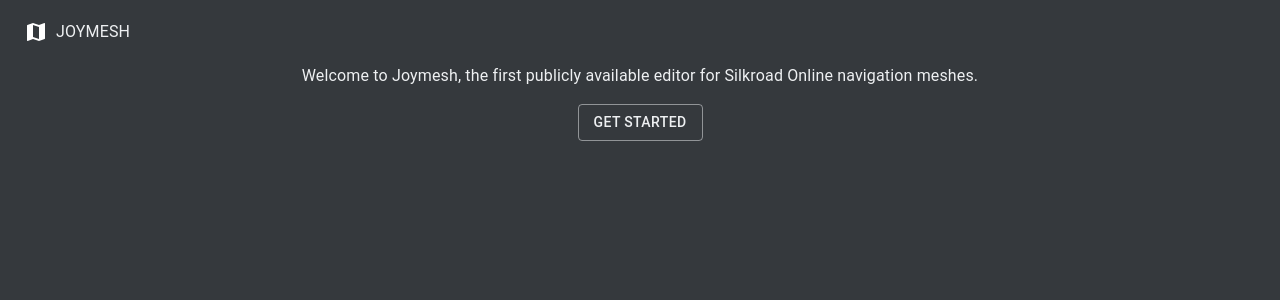
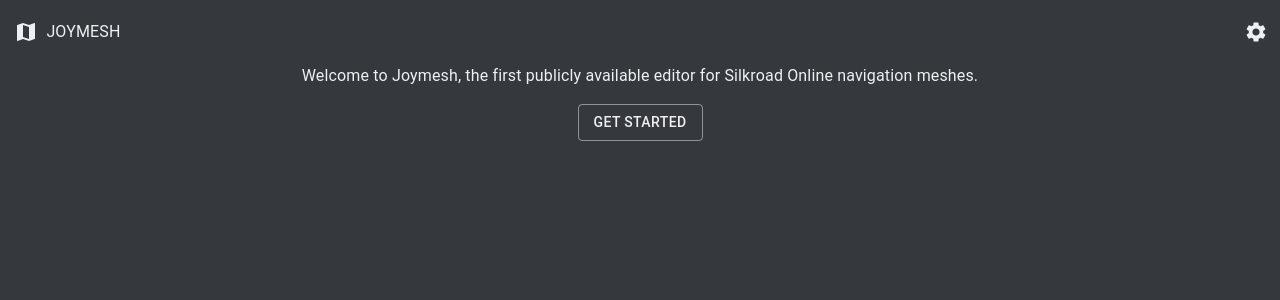
Before and after one commit to ferdoran/joymesh, a React (Create React App) app in the folder frontend/: page / in a window 1280 px wide. Shown: the top 300 px of the page. Built offline with nearby package versions, Linux system fonts and the light colour scheme.

Commit message:
Add settings

```diff
--- a/frontend/src/App.tsx
+++ b/frontend/src/App.tsx
@@ -1,23 +1,32 @@
-import React, {createContext} from 'react';
+import React, {createContext, useState} from 'react';
 import {CssBaseline, Stack, StyledEngineProvider, ThemeProvider} from "@mui/material";
 import Theme from "./theme";
 import styles from './App.module.scss'
 import {useRoutes} from "react-router-dom";
 import {routesConfig} from "./routes/Config";
 import Header from "./components/Header";
+import {Settings} from "./components/SettingsDrawer/Settings";
 
-export const FilesContext = createContext<Map<string, File>>(new Map<string, File>())
+export const SettingsContext = createContext({
+    settings: new Settings(),
+    setSettings: (_settings: Settings) => {}
+})
+
 export default function App() {
     const routesElement = useRoutes(routesConfig)
+    const [settings, setSettings] = useState(new Settings())
+    const settingsValue = {settings, setSettings}
     return (
         <React.StrictMode>
             <StyledEngineProvider injectFirst>
                 <ThemeProvider theme={Theme}>
-                    <CssBaseline/>
-                    <Stack direction="column" className={styles.app}>
-                        <div className={styles.app__header}><Header /></div>
-                        <div className={styles.app__content}>{routesElement}</div>
-                    </Stack>
+                    <SettingsContext.Provider value={settingsValue}>
+                        <CssBaseline/>
+                        <Stack direction="column" className={styles.app}>
+                            <div className={styles.app__header}><Header /></div>
+                            <div className={styles.app__content}>{routesElement}</div>
+                        </Stack>
+                    </SettingsContext.Provider>
                 </ThemeProvider>
             </StyledEngineProvider>
         </React.StrictMode>
--- a/frontend/src/components/Header/Header.module.scss
+++ b/frontend/src/components/Header/Header.module.scss
@@ -4,8 +4,23 @@
   padding-left: .5rem;
   padding-right: .5rem;
   text-decoration: none;
+  flex-grow: 1;
 
   &:visited {
     color: colors.$primary;
   }
 }
+
+.toolbar {
+  padding-left: .9rem;
+  height: 100%;
+  color: colors.$primary;
+
+  &__divider {
+    background-color: colors.$primary;
+  }
+
+  &__settings {
+    color: colors.$primary;
+  }
+}
--- a/frontend/src/components/Header/Header.tsx
+++ b/frontend/src/components/Header/Header.tsx
@@ -1,16 +1,23 @@
-import {AppBar, Container, Link, Toolbar} from "@mui/material"
+import {AppBar, Container, IconButton, Link, Toolbar} from "@mui/material"
 import {Link as RouterLink} from "react-router-dom"
 import MapIcon from "@mui/icons-material/Map"
 import styles from "./Header.module.scss"
+import {Settings} from "@mui/icons-material";
+import {useState} from "react";
+import SettingsDrawer from "../SettingsDrawer";
 
 export default function Header() {
+    const [showSettings, setShowSettings] = useState(false)
+
     return (
         <AppBar position="static" color="secondary" elevation={0}>
-            <Container maxWidth="xl">
-                <Toolbar disableGutters>
-                    <MapIcon />
+            <Container maxWidth={false} disableGutters>
+                <Toolbar disableGutters className={styles.toolbar}>
+                    <MapIcon/>
                     <Link component={RouterLink} to="/" noWrap className={styles.title}>JOYMESH</Link>
+                    <IconButton size="large" className={styles.toolbar__settings} onClick={() => setShowSettings(true)}><Settings /></IconButton>
                 </Toolbar>
+                <SettingsDrawer open={showSettings} onClose={() => setShowSettings(false)} />
             </Container>
         </AppBar>
     )
--- a/frontend/src/components/NavmeshViewer/RegionMesh.tsx
+++ b/frontend/src/components/NavmeshViewer/RegionMesh.tsx
@@ -1,11 +1,12 @@
 import * as THREE from 'three'
 import {Euler, PlaneGeometry} from 'three'
-import {useEffect, useRef, useState} from "react";
+import {useContext, useEffect, useRef, useState} from "react";
 import {RegionDetails} from "../../api/ApiClient";
 import {Line, Text, Plane} from "@react-three/drei"
 import {extend} from "@react-three/fiber";
 import {ScaleFactor} from "./NavmeshViewer";
 import ObjectMesh from "./ObjectMesh";
+import {SettingsContext} from "../../App";
 
 extend({Line})
 
@@ -17,6 +18,7 @@ const toWorld = (num: number) => num * 1920 * ScaleFactor
 const defaultColor = "#777"
 
 export function RegionMesh({region}: RegionProps) {
+    const {settings} = useContext(SettingsContext)
     const ref = useRef<THREE.Group>(null!)
     const [p1] = useState<THREE.Vector3>(new THREE.Vector3(
         toWorld(region.meta.X) + (1920 * ScaleFactor * .5),
@@ -51,9 +53,9 @@ export function RegionMesh({region}: RegionProps) {
                 <meshBasicMaterial color={defaultColor} wireframe={true}></meshBasicMaterial>
             </Plane>
             <group>
-                {region.objects.map((object, i) => (
+                {settings.objectSettings.enableRenderCells ? region.objects.map((object, i) => (
                     <ObjectMesh key={i} regionMeta={region.meta} instance={object}/>
-                ))}
+                )): <></>}
             </group>
         </group>
     )
--- /dev/null
+++ b/frontend/src/components/SettingsDrawer/ObjectSettingsView.tsx
@@ -0,0 +1,35 @@
+import {Checkbox, FormControlLabel, FormGroup, Stack, Typography} from "@mui/material";
+import {SettingsContext} from "../../App";
+import {useContext} from "react";
+import {ObjectSettings} from "./Settings";
+
+
+export default function ObjectSettingsView() {
+    const {settings, setSettings} = useContext(SettingsContext)
+    const updateObjectSettings = (objectSettings: ObjectSettings) => {
+        setSettings({
+            ...settings,
+            objectSettings: objectSettings
+        })
+    }
+
+    return (
+        <Stack direction="column">
+            <Typography variant="h6">Object Settings</Typography>
+            <FormGroup>
+                <FormControlLabel
+                    control={
+                        <Checkbox
+                            onChange={(event) => updateObjectSettings({
+                                    ...settings.objectSettings,
+                                    enableRenderCells: event.target.checked
+                            })}
+                            checked={settings.objectSettings.enableRenderCells}
+                        />
+                    }
+                    label="Enable Cell Rendering"
+                />
+            </FormGroup>
+        </Stack>
+    )
+}
--- /dev/null
+++ b/frontend/src/components/SettingsDrawer/Settings.tsx
@@ -0,0 +1,13 @@
+export class Settings {
+    objectSettings: ObjectSettings
+
+    constructor() {
+        this.objectSettings = {
+            enableRenderCells: true
+        }
+    }
+}
+
+export interface ObjectSettings {
+    enableRenderCells: boolean
+}
--- /dev/null
+++ b/frontend/src/components/SettingsDrawer/SettingsDrawer.module.scss
@@ -0,0 +1,17 @@
+@use "src/styles/_colors.scss";
+
+.drawer {
+
+    &__content {
+        color: colors.$primary;
+        height: 100%;
+        background-color: colors.$bg-primary;
+        padding: 4rem 4rem;
+    }
+
+    &__closeButton {
+        position: absolute;
+        color: colors.$primary;
+        left: 1rem;
+    }
+}
--- /dev/null
+++ b/frontend/src/components/SettingsDrawer/SettingsDrawer.tsx
@@ -0,0 +1,23 @@
+import {Drawer, IconButton} from "@mui/material";
+import styles from "./SettingsDrawer.module.scss"
+import Box from "@mui/material/Box"
+import ObjectSettingsView from "./ObjectSettingsView";
+import {ChevronRight} from "@mui/icons-material";
+
+
+type SettingsWindowProps = {
+    open: boolean
+    onClose: () => void
+}
+export default function SettingsDrawer({open, onClose}: SettingsWindowProps) {
+    return (
+        <Drawer elevation={0} anchor="right" open={open} onClose={onClose} className={styles.drawer}>
+                <IconButton className={styles.drawer__closeButton} onClick={onClose} edge="start">
+                    <ChevronRight fontSize="large" />
+                </IconButton>
+            <Box component="form" className={styles.drawer__content}>
+                <ObjectSettingsView />
+            </Box>
+        </Drawer>
+    )
+}
--- /dev/null
+++ b/frontend/src/components/SettingsDrawer/index.tsx
@@ -0,0 +1 @@
+export {default} from "./SettingsDrawer"
```
Also changed, not shown: 1 other file (tests, documents, lock files or other folders).
